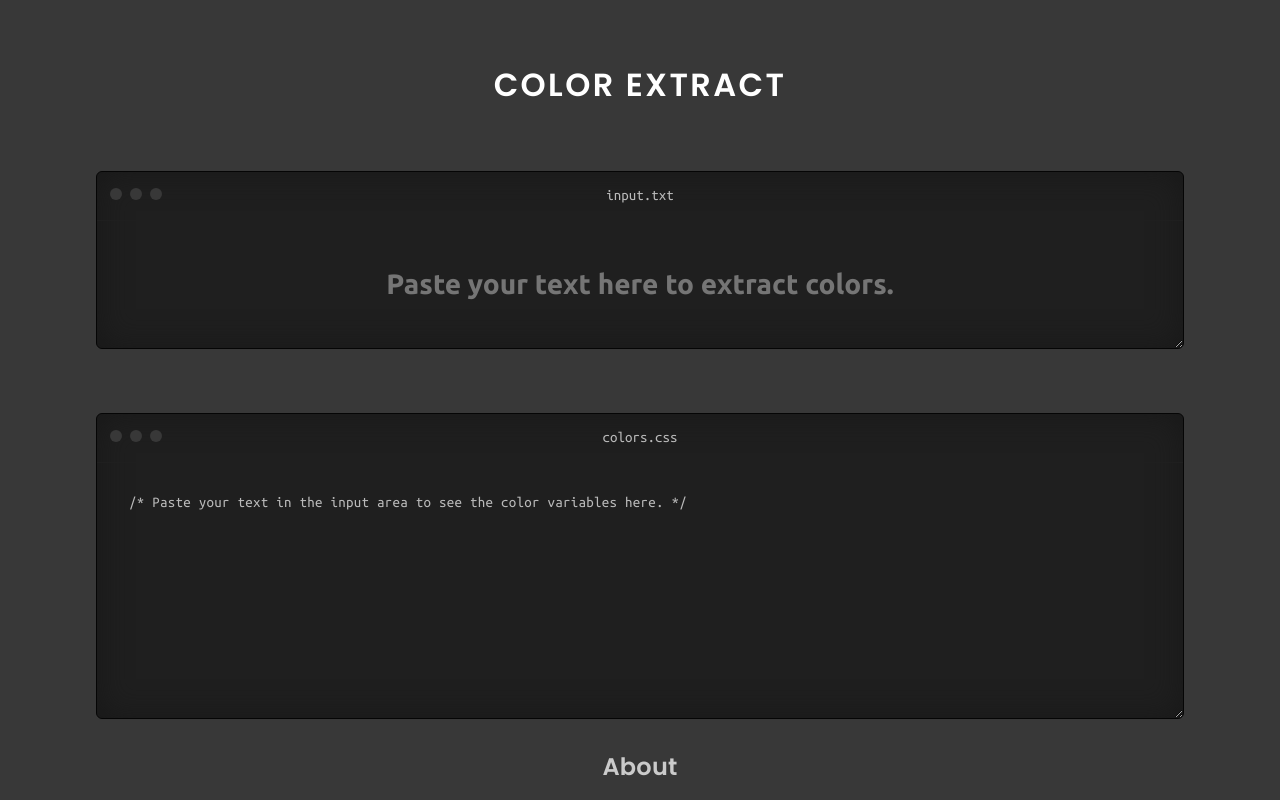
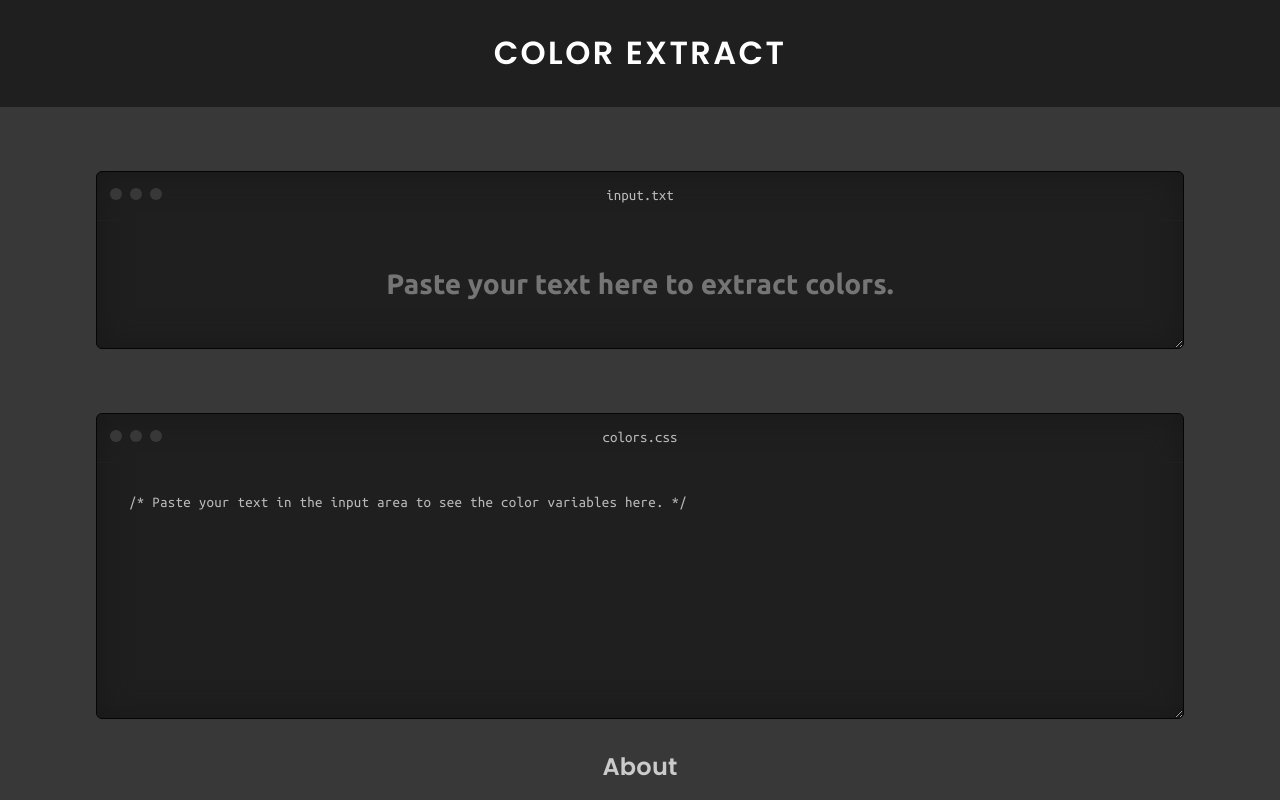
Before and after one commit to ian-pvd/color-extract, a React (Create React App) app: page / in a window 1280 px wide. Shown: the top 800 px of the page. Built offline with nearby package versions, Linux system fonts and the light colour scheme.

Commit message:
WIP page layout

```diff
--- a/src/App.js
+++ b/src/App.js
@@ -51,6 +51,7 @@ class App extends React.Component {
     return (
       <div className="app">
         <Header />
+        <main>
           <ColorExtract
             classStatus={this.state.classStatus}
             colorsList={this.state.colorsList}
@@ -63,12 +64,15 @@ class App extends React.Component {
             <p>Paste in your source text, and Color Extract will use regex to find hex colors. The hex codes will be de-duped, and each unique hex code will be displayed as a swatch.</p>
             <p>A list of CSS variables will also be generated. Any hex codes for colors that are similar will be consolidated under a single color name. The generated stylesheet will have tabs which format the variables using PostCSS, SCSS, SASS or LESS syntax.</p>
           </section>
+        </main>
+        <footer>
           <section className="section">
             <h2 className="section-heading">Colophon</h2>
           </section>
           <section className="section">
             <h2 className="section-heading">Credits & Copyright</h2>
           </section>
+        </footer>
       </div>
     );
   }
--- a/src/app.scss
+++ b/src/app.scss
@@ -2,11 +2,14 @@
 
 .app {
 	background-color: transparent;
-	margin: 0 auto $spacer-lg;
-	max-width: $width-content;
 	min-height: calc(100vh - #{$spacer-lg});
-	padding: 0 $spacer;
-	width: 100%;
+
+	main {
+		margin: 0 auto $spacer-lg;
+		max-width: $width-content;
+		padding: 0 $spacer;
+		width: 100%;
+	}
 }
 
 // TODO: Move to Section Partials.
--- a/src/components/header/style.scss
+++ b/src/components/header/style.scss
@@ -7,11 +7,12 @@
 @import '../../theme/index.scss';
 
 .header {
+	background-color: $bg-ui;
 	display: flex;
 	flex-direction: column;
 	justify-content: center;
 	margin: 0 auto $spacer-lg;
-	padding: $spacer-lg $spacer 0;
+	padding: $spacer;
 }
 
 .header__title {
--- a/src/components/swatch/style.scss
+++ b/src/components/swatch/style.scss
@@ -97,8 +97,8 @@
 		color: var(--swatch-color);
 		content: attr(data-color);
 		display: block;
-		font-family: 'Ubuntu Mono', monospace;
-		font-size: clamp(4rem, 8vw, 6rem);
+		font-family: 'Poppins', monospace;
+		font-size: clamp(2.5rem, 6vw, 5rem);
 		font-variant-numeric: tabular-nums;
 		font-weight: 700;
 		left: 50%;
--- a/src/index.scss
+++ b/src/index.scss
@@ -33,8 +33,16 @@ h4,
 h5,
 h6 {
 	color: $color-header;
+	margin: 0 0 $spacer-sm;
+}
+
+h1,
+h2,
+h3,
+h4,
+h5,
+h6 {
 	font-family: 'Poppins', sans-serif;
-	margin: 0 0 $spacer-sm;
 }
 
 [type='text'],
```
Lines whose indentation alone changed are shown as unchanged.
